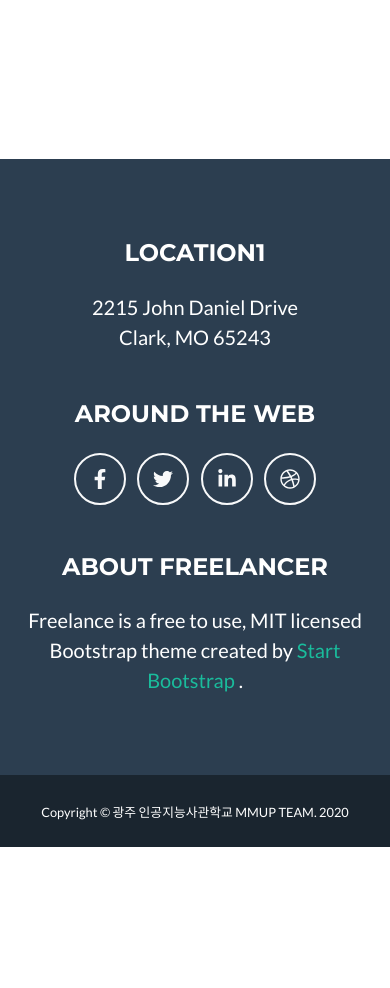
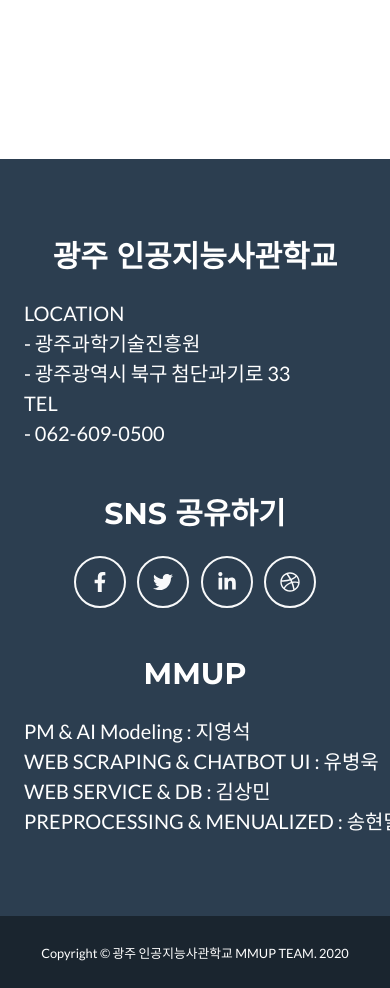
Before and after one commit to DataMyLife/CRS_SYSTEM, a Django app: page /search/ in a window 390 px wide; the page is wider, and only the part inside the window is pictured. Shown: the part 3068-4056 px from the top of that part. Before the commit the page ends 3915 px from the top of that part, so only its background shows below. Run offline with Django 3.2, Linux system fonts and the light colour scheme; some libraries are stand-ins or nearby versions.

Commit message:
WEB CSS수정 및텍스트 삽입

```diff
--- a/CRS_APP/templates/search.html
+++ b/CRS_APP/templates/search.html
@@ -147,29 +147,48 @@
             <div class="container">
                 <div class="row">
                     <!-- Footer Location-->
-                    <div class="col-lg-4 mb-5 mb-lg-0">
-                        <h4 class="text-uppercase mb-4">Location1</h4>
-                        <p class="lead mb-0">
-                            2215 John Daniel Drive
+              <div class="col-lg-4 mb-5 mb-lg-0">
+                        <h4 class="text-uppercase mb-4" style ="height : 5px; font-size :30px;" >광주 인공지능사관학교</h4>
+                        <p class="lead mb-0" style =" text-align : left;">
+
+                            <br>
+                            LOCATION
+                            <br>
+                            - 광주과학기술진흥원
+                            <br>
+                            - 광주광역시 북구 첨단과기로 33
+                            <br>
+        TEL
+    <br> - 062-609-0500
                             <br />
-                            Clark, MO 65243
+
                         </p>
                     </div>
                     <!-- Footer Social Icons-->
                     <div class="col-lg-4 mb-5 mb-lg-0">
-                        <h4 class="text-uppercase mb-4">Around the Web</h4>
+                        <h4 class="text-uppercase mb-4" style = "font-size :30px;"> SNS 공유하기</h4>
                         <a class="btn btn-outline-light btn-social mx-1" href="#!"><i class="fab fa-fw fa-facebook-f"></i></a>
                         <a class="btn btn-outline-light btn-social mx-1" href="#!"><i class="fab fa-fw fa-twitter"></i></a>
                         <a class="btn btn-outline-light btn-social mx-1" href="#!"><i class="fab fa-fw fa-linkedin-in"></i></a>
                         <a class="btn btn-outline-light btn-social mx-1" href="#!"><i class="fab fa-fw fa-dribbble"></i></a>
                     </div>
                     <!-- Footer About Text-->
-                    <div class="col-lg-4">
-                        <h4 class="text-uppercase mb-4">About Freelancer</h4>
-                        <p class="lead mb-0">
-                            Freelance is a free to use, MIT licensed Bootstrap theme created by
-                            <a href="http://startbootstrap.com">Start Bootstrap</a>
-                            .
+                     <div class="col-lg-4">
+                        <h4 class="text-uppercase mb-4" style = "font-size :30px;" > MMUP</h4>
+                        <p class="lead mb-0"  style =" text-align : left; width : 500px;" >
+                            PM & AI Modeling : 지영석
+
+                            <br>
+                            WEB SCRAPING & CHATBOT UI
+                            : 유병욱
+                            <br> WEB SERVICE & DB
+                            : 김상민
+                            <br> PREPROCESSING & MENUALIZED
+
+                            : 송현달
+
+
+
                         </p>
                     </div>
                 </div>
```
Also changed, not shown: CRS_APP/templates/chatbot.html (+16 -6 lines), CRS_APP/templates/contactUs.html (+31 -12 lines), CRS_APP/templates/introduce.html (+18 -17 lines), CRS_APP/templates/main.html (+17 -7 lines).
